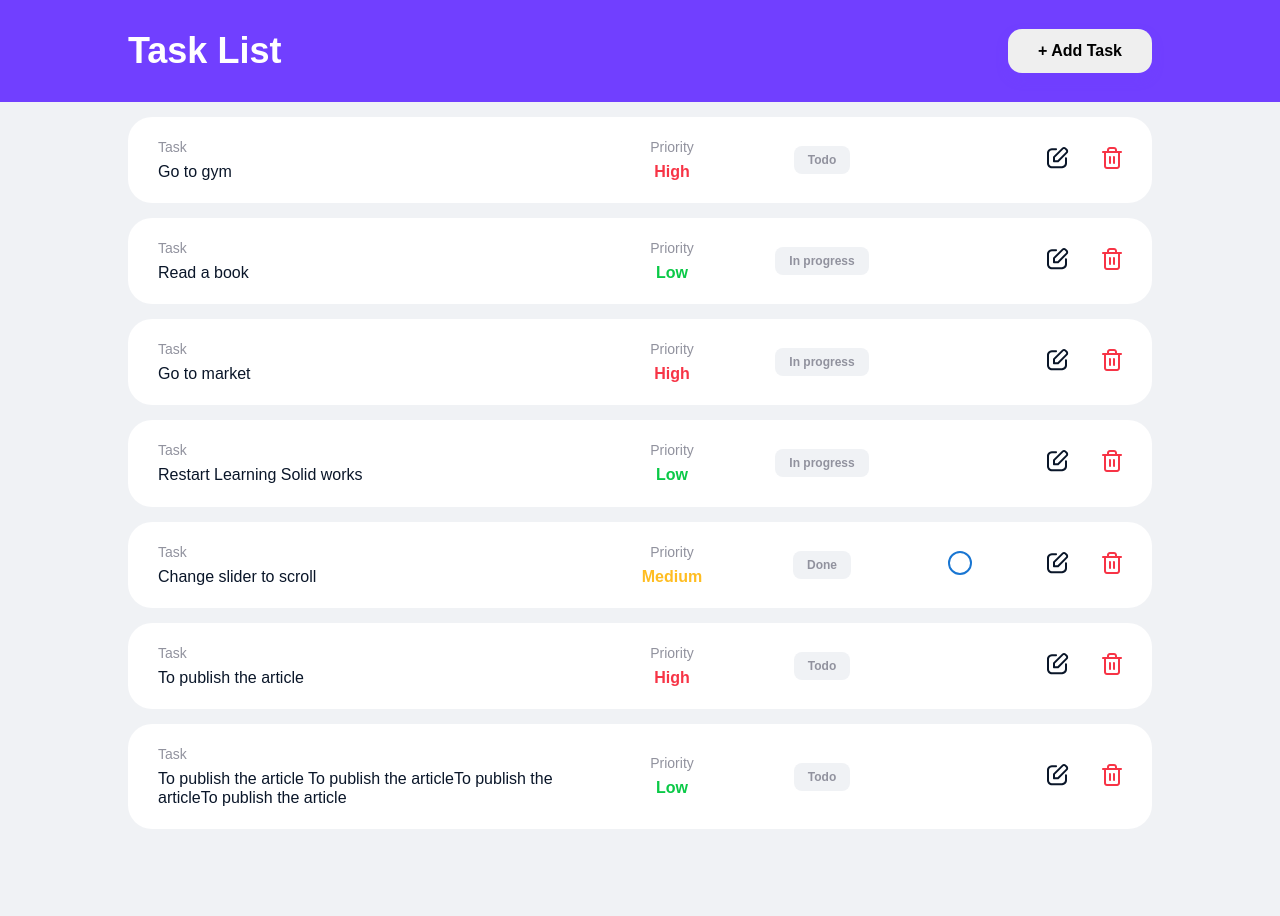
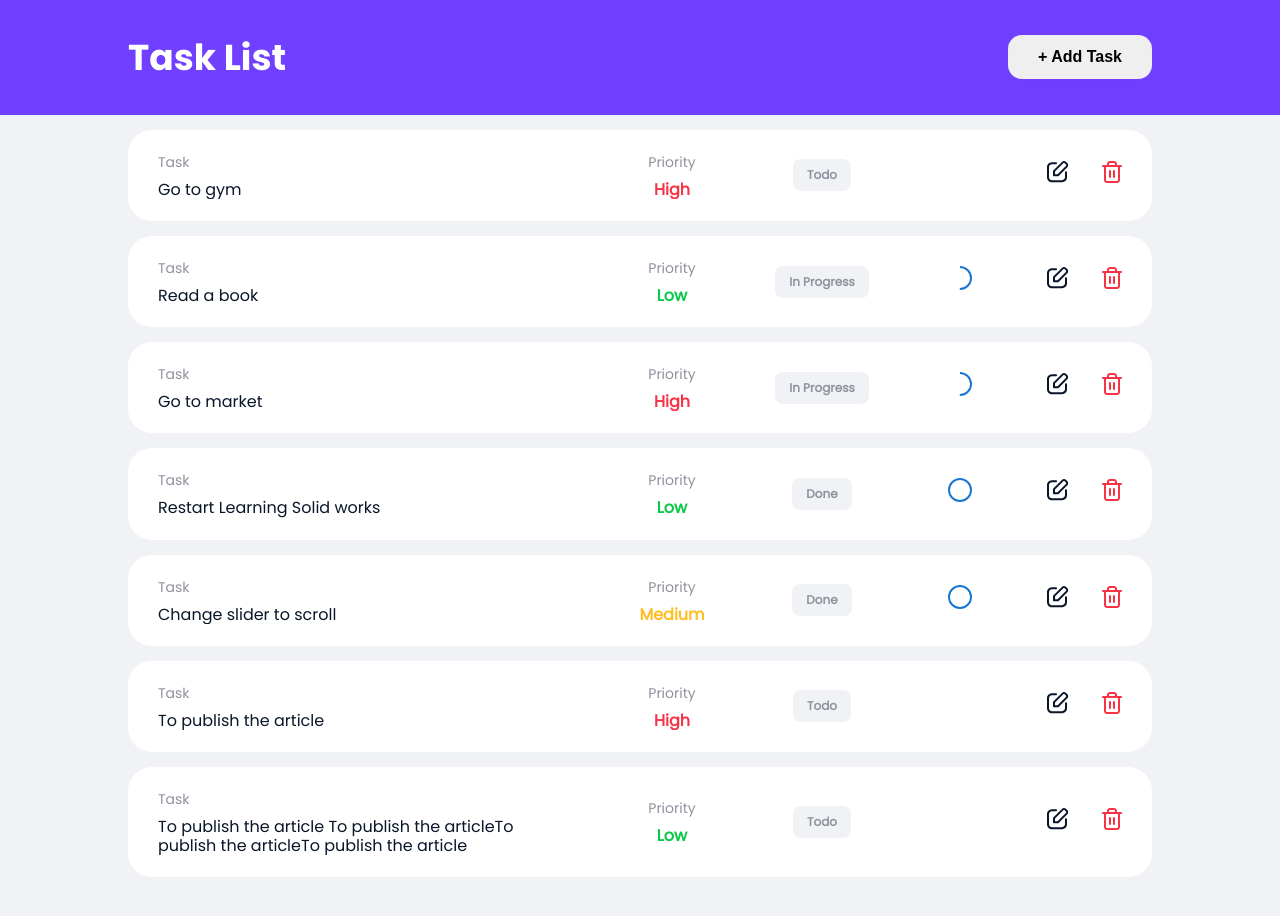
Before and after one commit to sunha-shin/todolist, a React (Create React App) app: page / in a window 1280 px wide. Shown: the top 916 px of the page. Built offline with nearby package versions, Linux system fonts and the light colour scheme.

Commit message:
add poppins font

```diff
--- a/src/GlobalStyle.ts
+++ b/src/GlobalStyle.ts
@@ -1,5 +1,7 @@
 /* eslint-disable @typescript-eslint/no-explicit-any */
 import { createGlobalStyle } from 'styled-components';
+import PoppinsBold from 'asset/font/Poppins-Bold.ttf';
+import PoppinsRegular from 'asset/font/Poppins-Regular.ttf';
 
 type ColorsType = {
   [key: string]: any;
@@ -51,13 +53,22 @@ export const getResponsiveMediaQuery = (size: string) => {
 };
 
 const GlobalStyle = createGlobalStyle`
+@font-face {
+  font-family: PoppinsBold;
+  src: url(${PoppinsBold}) format('truetype');
+}
+@font-face {
+  font-family: PoppinsRegular;
+  src: url(${PoppinsRegular}) format('truetype');
+}
+
 body {
   margin: 0;
   padding: 0;
   box-sizing: border-box;
   background-color: ${colors.lightGray};
   color: ${colors.black};
-    font-family: Poppins,sans-serif;
+  font-family: PoppinsRegular;
 }
 
 a {
@@ -69,6 +80,10 @@ const GlobalStyle = createGlobalStyle`
   font-size: 16px;
   /* --var-background-black:#000; */
 }
+
+::-webkit-scrollbar {
+display: none;
+}
 `;
 
 export default GlobalStyle;
--- /dev/null
+++ b/src/declaration.d.ts
@@ -0,0 +1,8 @@
+// To recognize file path when importing
+declare module '*.jpg';
+declare module '*.jpeg';
+declare module '*.png';
+declare module '*.gif';
+declare module '*.ttf';
+declare module '*.otf';
+declare module '*.svg';
--- a/src/redux/todo/todoReducer.ts
+++ b/src/redux/todo/todoReducer.ts
@@ -11,9 +11,9 @@ interface TodoStateType {
 const INITIAL_STATE: TodoStateType = {
   todoList: [
     { id: '1', title: 'Go to gym', priority: 'high', isCompleted: 'Todo' },
-    { id: '2', title: 'Read a book', priority: 'low', isCompleted: 'In progress' },
-    { id: '3', title: 'Go to market', priority: 'high', isCompleted: 'In progress' },
-    { id: '4', title: 'Restart Learning Solid works', priority: 'low', isCompleted: 'In progress' },
+    { id: '2', title: 'Read a book', priority: 'low', isCompleted: 'In Progress' },
+    { id: '3', title: 'Go to market', priority: 'high', isCompleted: 'In Progress' },
+    { id: '4', title: 'Restart Learning Solid works', priority: 'low', isCompleted: 'Done' },
     { id: '5', title: 'Change slider to scroll', priority: 'medium', isCompleted: 'Done' },
     { id: '6', title: 'To publish the article', priority: 'high', isCompleted: 'Todo' },
     {
--- a/src/view/component/common/button/ButtonComp.Styled.ts
+++ b/src/view/component/common/button/ButtonComp.Styled.ts
@@ -7,7 +7,6 @@ export const Button = styled.button<Partial<IButtonCompProps>>`
   color: ${(props) => props.color};
   background-color: ${(props) => props.$backgroundColor};
   border-radius: 5px;
-  /* outline: none; */
-  border: 1px solid ${(props) => props.color};
+  border: 1px solid ${(props) => props.$borderColor};
   cursor: pointer;
 `;
--- a/src/view/component/common/button/ButtonComp.tsx
+++ b/src/view/component/common/button/ButtonComp.tsx
@@ -10,6 +10,7 @@ export interface IButtonCompProps {
   children: React.ReactNode;
   onClickFunc?: () => void;
   priority?: string;
+  $borderColor?: string;
 }
 
 const ButtonComp = ({
@@ -18,6 +19,7 @@ const ButtonComp = ({
   height = '35px',
   $backgroundColor = colors.white,
   children,
+  $borderColor,
   onClickFunc = () => null,
 }: IButtonCompProps) => {
   return (
@@ -27,6 +29,7 @@ const ButtonComp = ({
       width={width}
       height={height}
       $backgroundColor={$backgroundColor}
+      $borderColor={$borderColor}
     >
       {children}
     </Styled.Button>
--- a/src/view/component/layout/header/Header.Styled.ts
+++ b/src/view/component/layout/header/Header.Styled.ts
@@ -18,7 +18,7 @@ export const Header = styled.header`
   .title {
     color: ${colors.white};
     font-size: 36px;
-    font-weight: 700;
+    font-family: PoppinsBold;
 
     ${getResponsiveMediaQuery('sm')} {
       font-size: 20px;
--- a/src/view/component/todo/createTodo/CreateTodo.tsx
+++ b/src/view/component/todo/createTodo/CreateTodo.tsx
@@ -61,6 +61,7 @@ const CreateTodo = () => {
               <ButtonComp
                 color={btnClicked ? white : getColor(priority)}
                 $backgroundColor={btnClicked ? getColor(priority) : white}
+                $borderColor={getColor(priority)}
                 onClickFunc={() => onClickDifficulty(priority)}
                 key={priority}
                 priority={todoInput.priority}
--- a/src/view/component/todo/updateTodo/UpdateTodo.tsx
+++ b/src/view/component/todo/updateTodo/UpdateTodo.tsx
@@ -56,6 +56,7 @@ const UpdateTodo = ({ open, handleClose, selectedTodo }: IUpdateTodo) => {
               <ButtonComp
                 color={btnClicked ? white : getColor(priority)}
                 $backgroundColor={btnClicked ? getColor(priority) : white}
+                $borderColor={getColor(priority)}
                 onClickFunc={() => onClickDifficulty(priority)}
                 key={priority}
                 priority={updatedInput.priority}
```
Also changed, not shown: src/asset/font/Poppins-Bold.ttf (added), src/asset/font/Poppins-Regular.ttf (added). Lines whose indentation alone changed are shown as unchanged.
